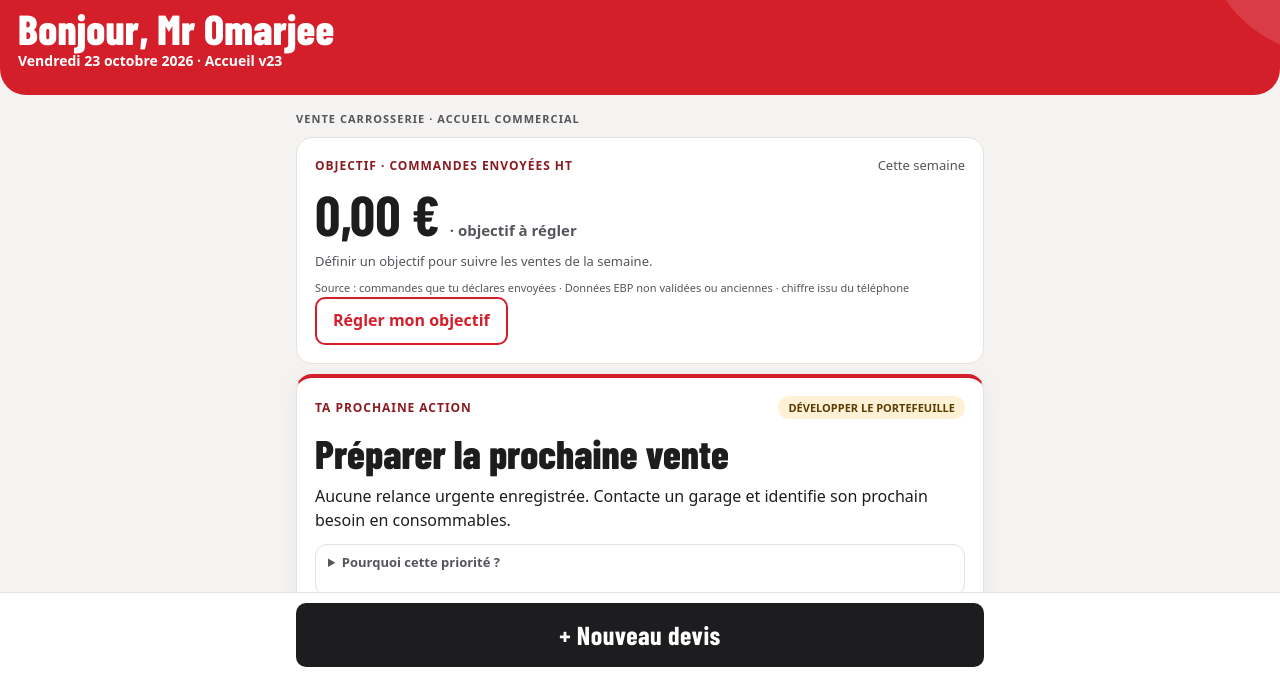
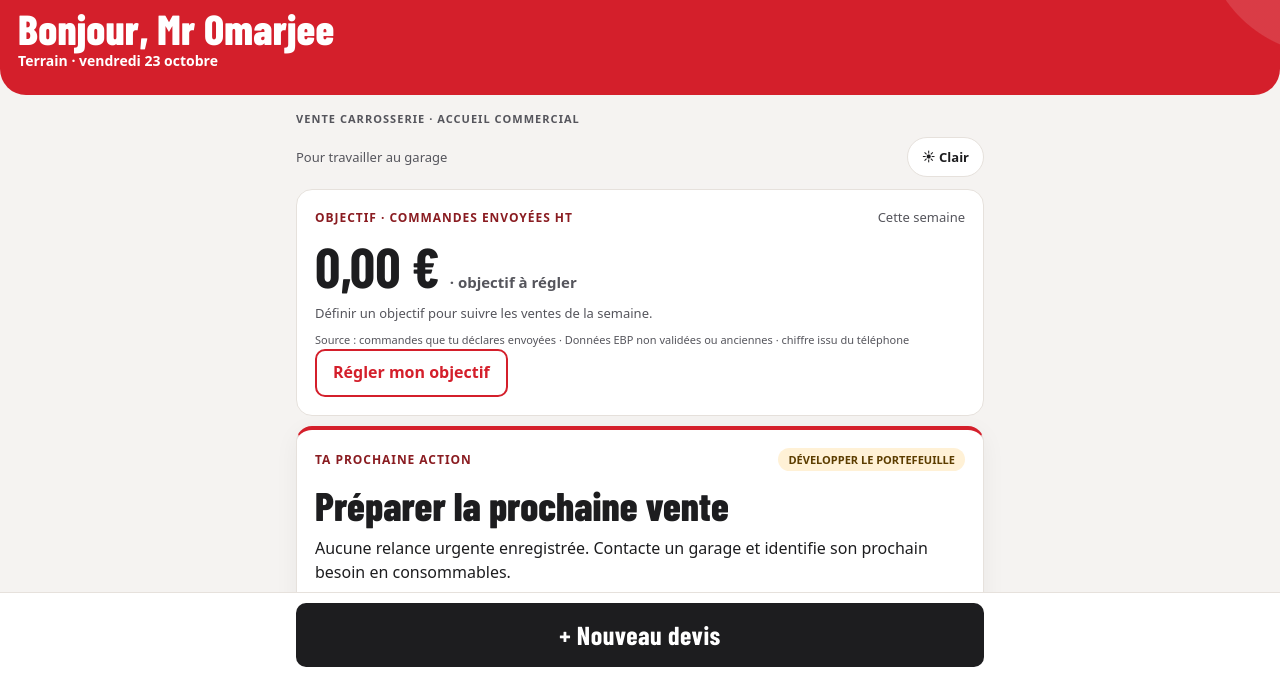
Before and after one commit to nazimomarjee-sketch/devis-terrain, a plain HTML site: page index.html in a window 1280 px wide. Shown: the part 61-736 px from the top of the page. Drawn offline with Linux system fonts and the light colour scheme.

Commit message:
Load ODICOLOR v26 selectable appearance and clean home title

```diff
--- a/index.html
+++ b/index.html
@@ -14,6 +14,7 @@
 <link rel="stylesheet" href="accueil-v23.css">
 <link rel="stylesheet" href="suivi-produits-v24.css">
 <link rel="stylesheet" href="correctif-v25.css">
+<link rel="stylesheet" href="apparence-v26.css">
 </head>
 <body>
 <header class="barre noprint"><div class="bg"><div class="marque"><img class="logo" src="logo-96.png" alt="Odicolor" width="40" height="40"><span class="nom">SOLUTION<small>ASSISTANT TERRAIN</small></span></div><small id="sous"></small><strong id="titre">Devis</strong></div><span id="etat" class="etat" role="status"></span></header>
@@ -33,5 +34,6 @@
 <script src="suivi-produits-v24.js"></script>
 <script src="rappels-produits-v24.js"></script>
 <script src="correctif-v25.js"></script>
+<script src="apparence-v26.js"></script>
 </body>
 </html>
```
